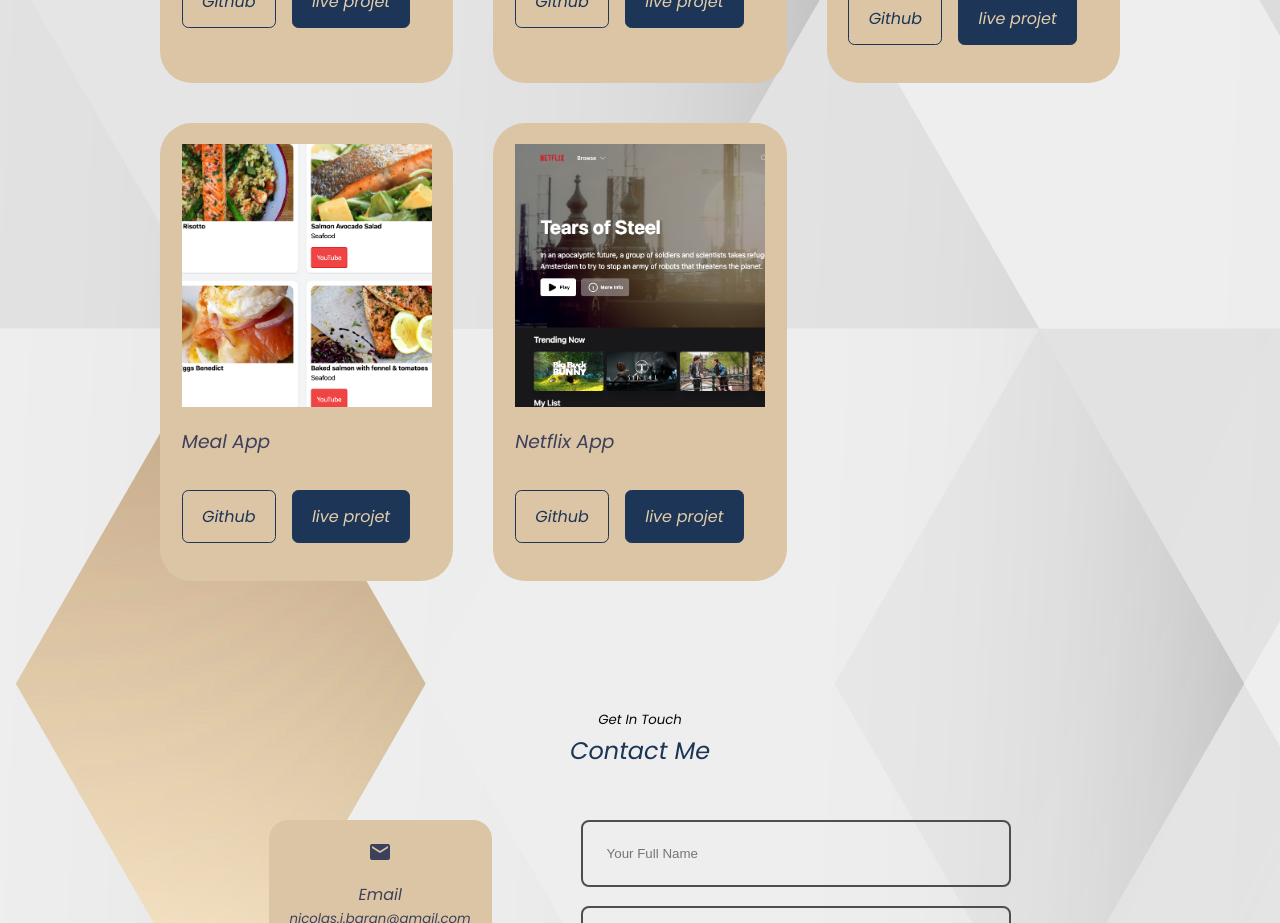
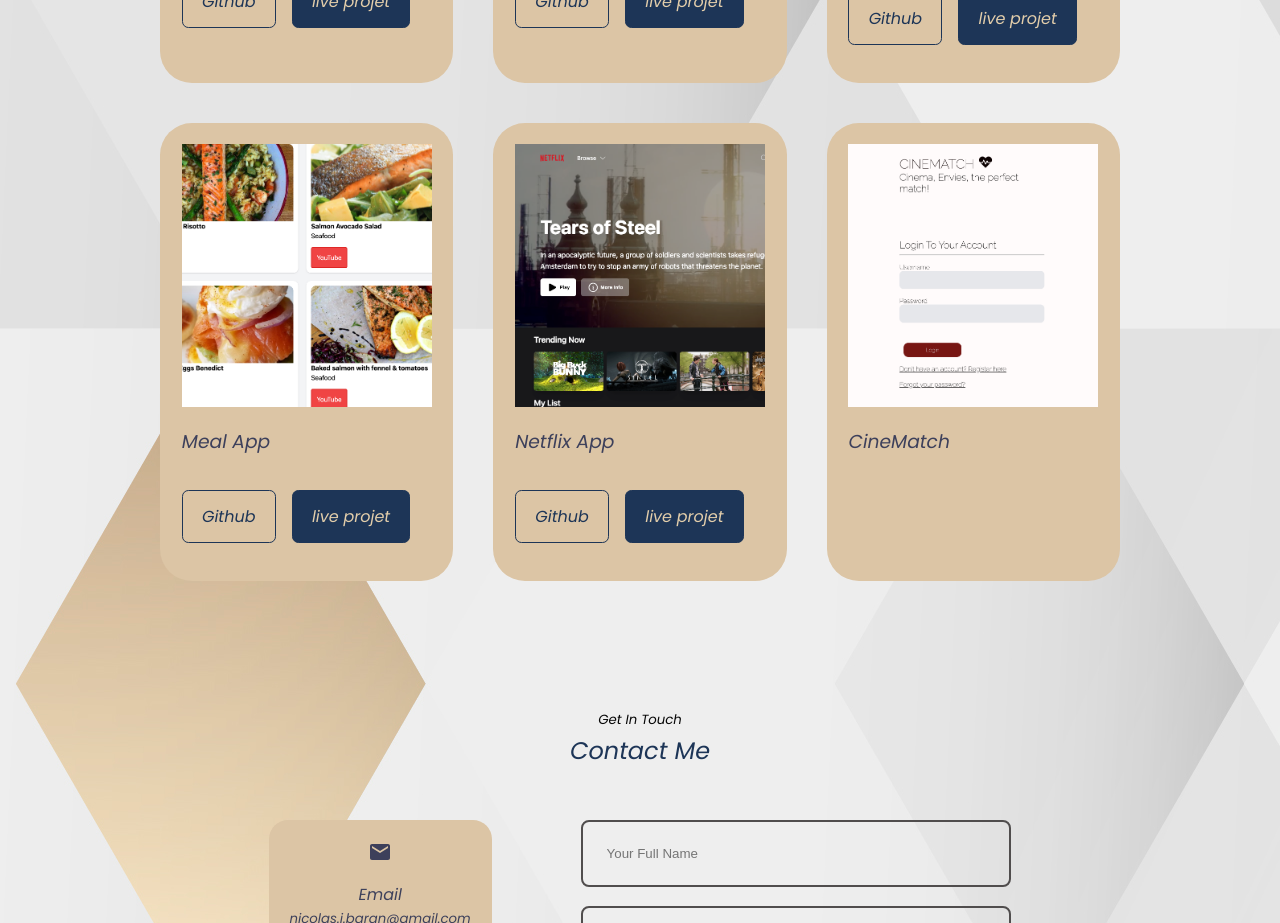
Before and after one commit to ncls-brn/react-portfolio-website, a React (Create React App) app in the folder react-portfolio-website/: page / in a window 1280 px wide. Shown: the part 3180-4103 px from the top of the page. Built offline with nearby package versions, Linux system fonts and the light colour scheme; the HTML template or start-up script is replaced by a standard one.

Commit message:
add new projet

```diff
--- a/react-portfolio-website/src/components/projets/Projets.jsx
+++ b/react-portfolio-website/src/components/projets/Projets.jsx
@@ -2,7 +2,7 @@ import React from "react";
 import "./projets.css";
 import IMG1 from "../../assets/projet1.png";
 import IMG2 from "../../assets/panda-vs-trump.png";
-import IMG3 from "../../assets/e-commerce.png";
+import IMG7 from "../../assets/cinematch.png";
 import IMG4 from "../../assets/travel1.png";
 import IMG5 from "../../assets/meal2.png";
 import IMG6 from "../../assets/netflix.png";
@@ -133,6 +133,12 @@ const Projets = () => {
             </a>
           </div>
         </article>
+
+        <article className="projets__item">
+          <div className="projets__item-image"></div>
+          <img src={IMG7} alt="" />
+          <h3>CineMatch</h3>
+        </article>
       </div>
     </section>
   );
```
Also changed, not shown: react-portfolio-website/src/assets/cinematch.png (added).
